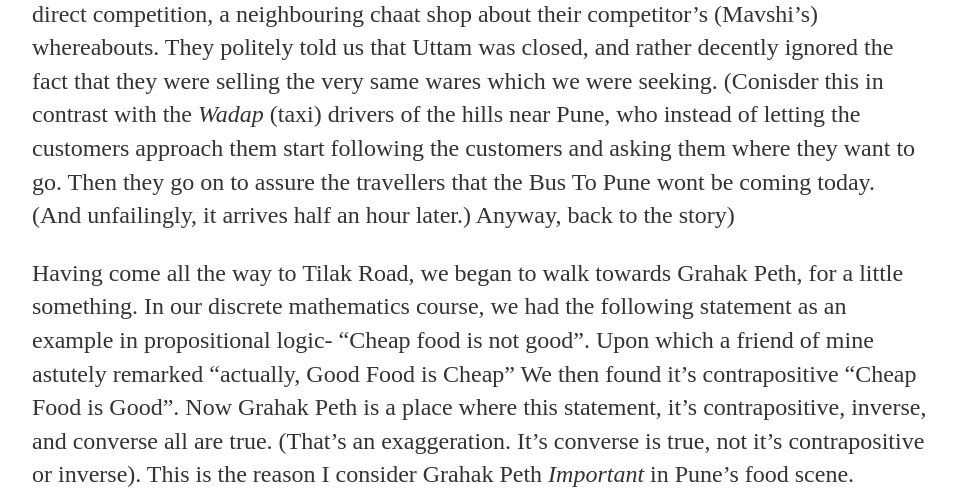
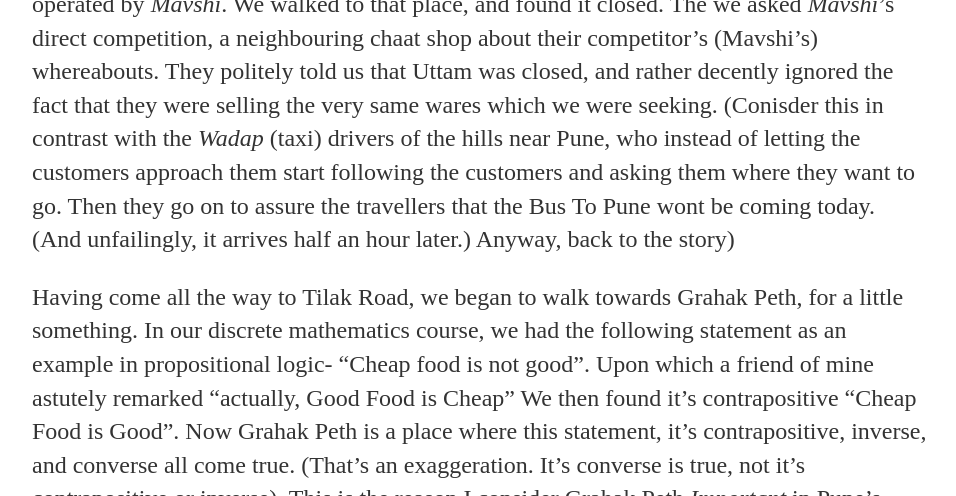
Before and after one commit to akshayrdeodhar/akshayrdeodhar.github.io, a Jekyll site: the page built from _posts/2019-08-05-19-khadyayatra2.md, in a window 1280 px wide and 1400 px high, scrolled down 4075 px, cut to the strip 0-496 px from the top of the window. Shown: the whole strip, without its empty margins (160-1116 px from the left). Built offline with Jekyll 4.4.1, drawn with Linux system fonts in a browser that asks for light colours; some of the changed text lies outside the part shown.

Commit message:
fixed some problems

```diff
--- a/_posts/2019-08-05-19-khadyayatra2.md
+++ b/_posts/2019-08-05-19-khadyayatra2.md
@@ -5,6 +5,7 @@
 ---
 
 > The highly awaited sequel to Khadyayatra Part One is here. Partly because I was busy, mostly because I was lazy. But it's high time I did this.
+
 > And so we continue the epic tale.
 
 # Act IV: His Majesty's Bhel
@@ -15,7 +16,7 @@
 
 All the while, an old radio tuned to a Marathi station plays songs of days long gone. Now *that* is ambience.
 
-When we visited, we waited for the mandatory 10 minutes, the dug into a mountain of the finest bhel I had eaten. Pushkarni's mix has the right amount of groundnut and watery *goad pani*, which uses *jeera* instead of *khajoor*.
+When we visited, we waited for the mandatory 10 minutes, then dug into a mountain of the finest bhel I had eaten till date. Pushkarni's mix has the right amount of groundnut and watery *goad pani*, which uses *jeera* instead of *khajoor*.
 
 <img src="/images/bhel.jpg" width="50%" alt="Pushkarni yanchi Bhel" align="center">
 
@@ -55,7 +56,7 @@
 
 Where Bajirao Road meets Tilak road, there is a little *tapri* called "Uttam Chaat Bhandar", operated by *Mavshi*. We walked to that place, and found it closed. The we asked *Mavshi*'s direct competition, a neighbouring chaat shop about their competitor's (Mavshi's) whereabouts. They politely told us that Uttam was closed, and rather decently ignored the fact that they were selling the very same wares which we were seeking. (Conisder this in contrast with the *Wadap* (taxi) drivers of the hills near Pune, who instead of letting the customers approach them start following the customers and asking them where they want to go. Then they go on to assure the travellers that the Bus To Pune wont be coming today. (And unfailingly, it arrives half an hour later.) Anyway, back to the story)
 
-Having come all the way to Tilak Road, we began to walk towards Grahak Peth, for a little something. In our discrete mathematics course, we had the following statement as an example in propositional logic- "Cheap food is not good". Upon which a friend of mine astutely remarked "actually, Good Food is Cheap" We then found it's contrapositive "Cheap Food is Good". Now Grahak Peth is a place where this statement, it's contrapositive, inverse, and converse all are true. (That's an exaggeration. It's converse is true, not it's contrapositive or inverse). This is the reason I consider Grahak Peth *Important* in Pune's food scene.
+Having come all the way to Tilak Road, we began to walk towards Grahak Peth, for a little something. In our discrete mathematics course, we had the following statement as an example in propositional logic- "Cheap food is not good". Upon which a friend of mine astutely remarked "actually, Good Food is Cheap" We then found it's contrapositive "Cheap Food is Good". Now Grahak Peth is a place where this statement, it's contrapositive, inverse, and converse all come true. (That's an exaggeration. It's converse is true, not it's contrapositive or inverse). This is the reason I consider Grahak Peth *Important* in Pune's food scene.
 
 <img src="/images/prices.jpg" width="50%" alt="Cheap Food is Good" align="center">
 
```
Also changed, not shown: other parts of _posts/2019-08-05-19-khadyayatra2.md (+4 -2 lines).
